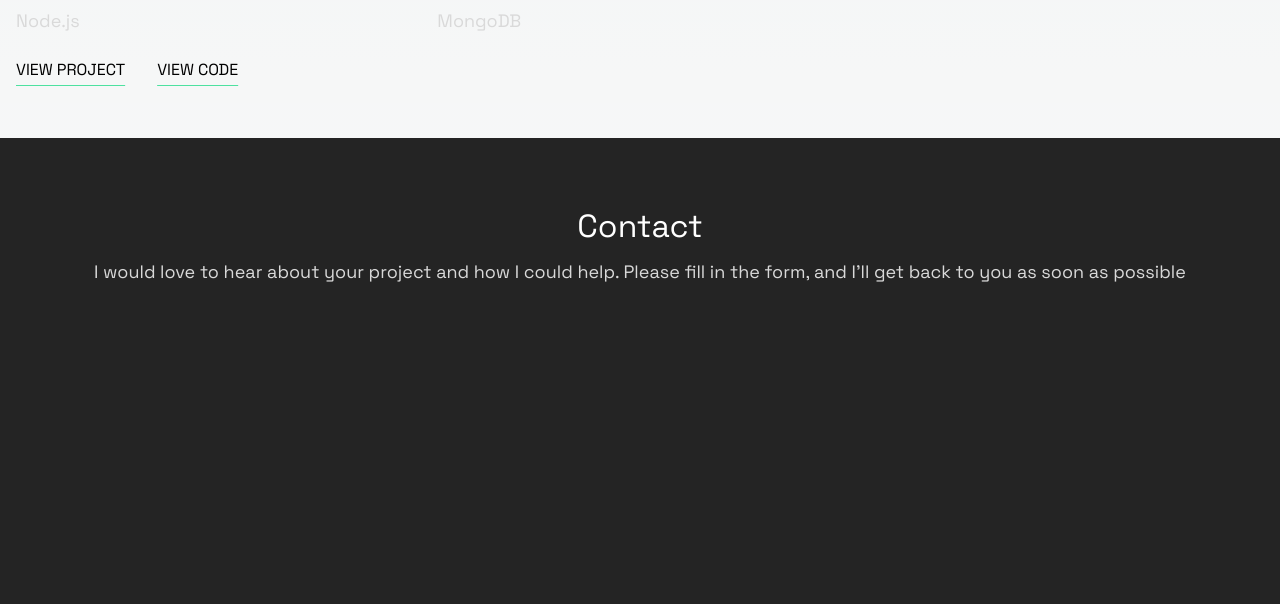
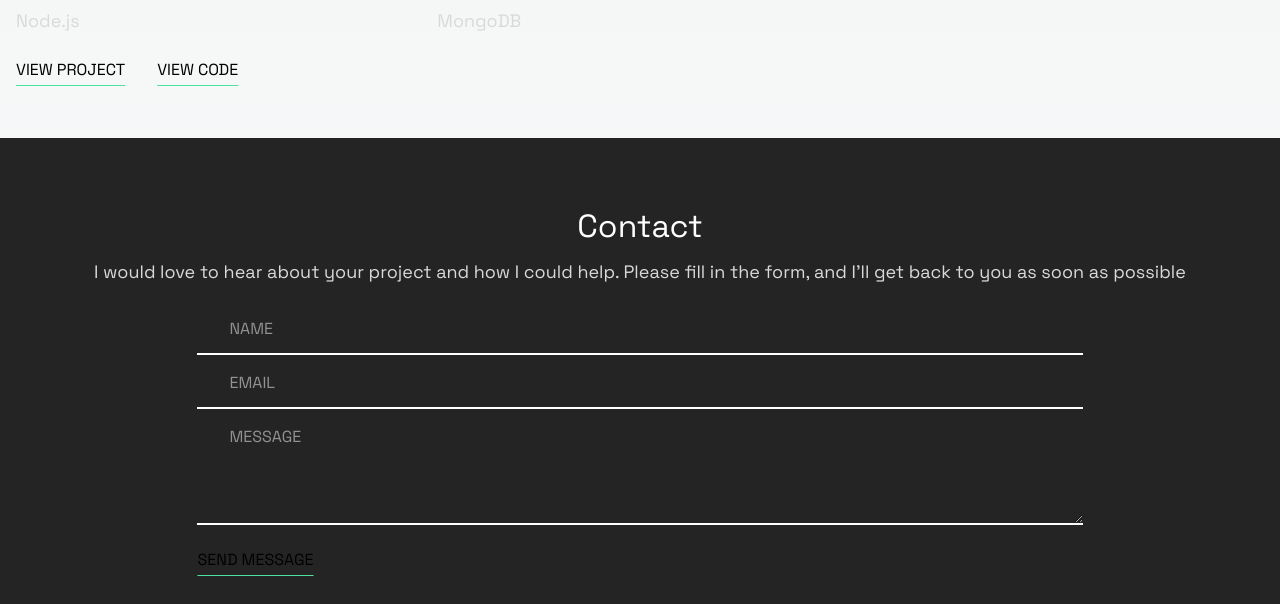
Before and after one commit to Fables7/portfolio-site, a Next.js app: page / in a window 1280 px wide. Shown: the part 3544-4148 px from the top of the page. Built offline with nearby package versions, Linux system fonts and the light colour scheme.

Commit message:
Added Form component to footer and created inputs for name, email, and message

```diff
--- a/src/components/footer/Footer.tsx
+++ b/src/components/footer/Footer.tsx
@@ -1,3 +1,5 @@
+import { Form } from "..";
+
 const Footer = () => {
   return (
     <footer>
@@ -6,6 +8,7 @@ const Footer = () => {
         I would love to hear about your project and how I could help. Please
         fill in the form, and {"I'll"} get back to you as soon as possible
       </p>
+      <Form />
     </footer>
   );
 };
--- a/src/components/form/Form.tsx
+++ b/src/components/form/Form.tsx
@@ -1,12 +1,64 @@
+"use client";
+import { useState } from "react";
 import { CustomButton } from "..";
+import clsx from "clsx";
+
+interface FormState {
+  name: string;
+  email: string;
+  message: string;
+}
 
 const Form = () => {
+  const [formState, setFormState] = useState<FormState>({
+    name: "",
+    email: "",
+    message: "",
+  });
+
+  const handleInputChange = (
+    e: React.ChangeEvent<HTMLInputElement | HTMLTextAreaElement>
+  ) => {
+    setFormState({
+      ...formState,
+      [e.target.name]: e.target.value,
+    });
+  };
+
+  const onSubmitHandler = (e: React.FormEvent<HTMLFormElement>) => {
+    e.preventDefault();
+    console.log("form submitted");
+  };
+  const rootClassName =
+    "w-full bg-transparent focus:outline-none px-8 border-b-2 border-white mb-4 text-white placeholder-opacity-50 placeholder-[white] pb-3 box-border focus-within:border-[var(--accent)]";
+
+  const messageClassName = clsx(rootClassName, "resize-y h-[100px]");
   return (
-    <form>
-      <input type="text" placeholder="NAME" />
-      <input type="email" placeholder="EMAIL" />
-      <input type="text" placeholder="Name" />
-      <CustomButton label="SEND" />
+    <form onSubmit={onSubmitHandler} className="mt-8">
+      <input
+        type="text"
+        name="name"
+        placeholder="NAME"
+        value={formState.name}
+        onChange={handleInputChange}
+        className={rootClassName}
+      />
+      <input
+        type="email"
+        name="email"
+        placeholder="EMAIL"
+        value={formState.email}
+        onChange={handleInputChange}
+        className={rootClassName}
+      />
+      <textarea
+        name="message"
+        placeholder="MESSAGE"
+        value={formState.message}
+        onChange={handleInputChange}
+        className={messageClassName}
+      />
+      <CustomButton label="SEND MESSAGE" type="submit" />
     </form>
   );
 };
```
